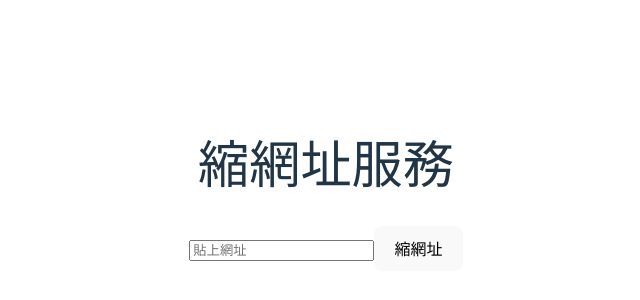
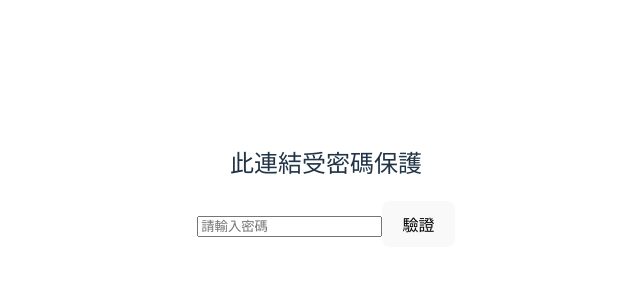
Before and after one commit to sin-huang/url-shortener-frontend, a Vue app: page /verify/1 in a window 1280 px wide. Shown: the part 214-514 px from the top of the page, without its empty margins (314-954 px from the left). Built offline with nearby package versions, Linux system fonts and the light colour scheme.

Commit message:
feat: integrate router-view for dynamic page navigation

```diff
--- a/src/App.vue
+++ b/src/App.vue
@@ -1,9 +1,8 @@
 <script setup>
-import TranformUrlView from './views/TranformUrlView.vue';
 </script>
 
 <template>
-  <TranformUrlView />
+  <router-view/>
 </template>
 
 <style scoped></style>
--- a/src/main.js
+++ b/src/main.js
@@ -1,5 +1,8 @@
 import { createApp } from 'vue'
 import './style.css'
 import App from './App.vue'
+import router from './router'
 
-createApp(App).mount('#app')
+const app = createApp(App)
+app.use(router)
+app.mount('#app')
--- /dev/null
+++ b/src/router/index.js
@@ -0,0 +1,23 @@
+import { createRouter, createWebHistory } from 'vue-router'
+import TranformUrlView from '../views/TranformUrlView.vue'
+import VerifyPasswordView from '@/views/VerifyPasswordView.vue'
+
+const routes = [
+    {
+        path: '/',
+        name: 'HOme',
+        component: TranformUrlView,
+    },
+    {
+        path: '/verify/:shortCode',
+        name: 'VerifyPassword',
+        component: VerifyPasswordView,
+    },
+]
+
+const router = createRouter({
+    history: createWebHistory(),
+    routes,
+})
+
+export default router
```
